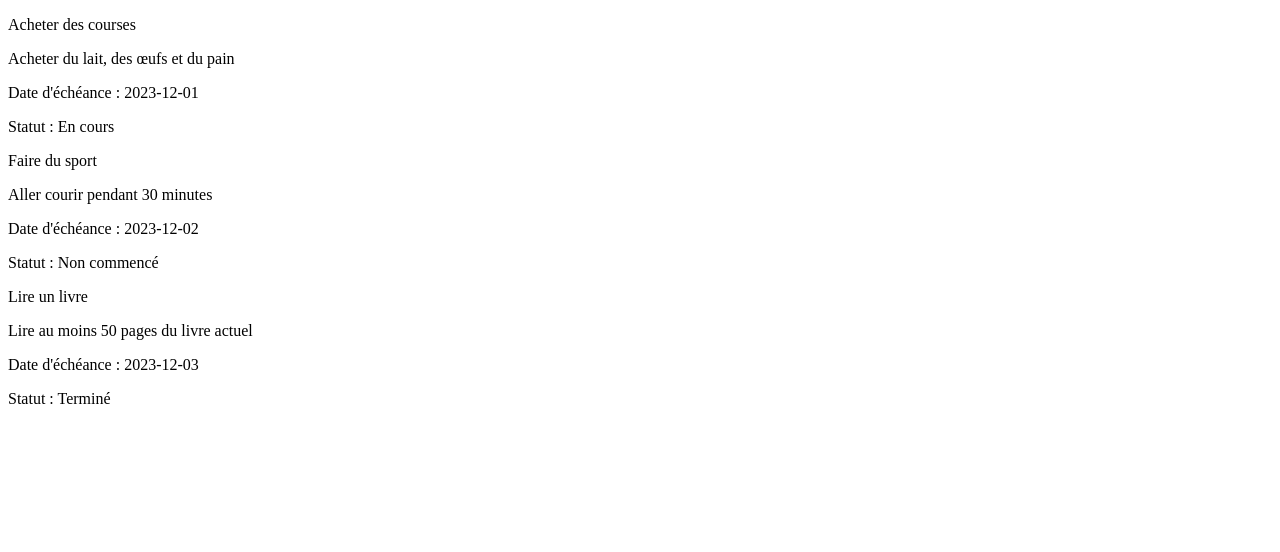
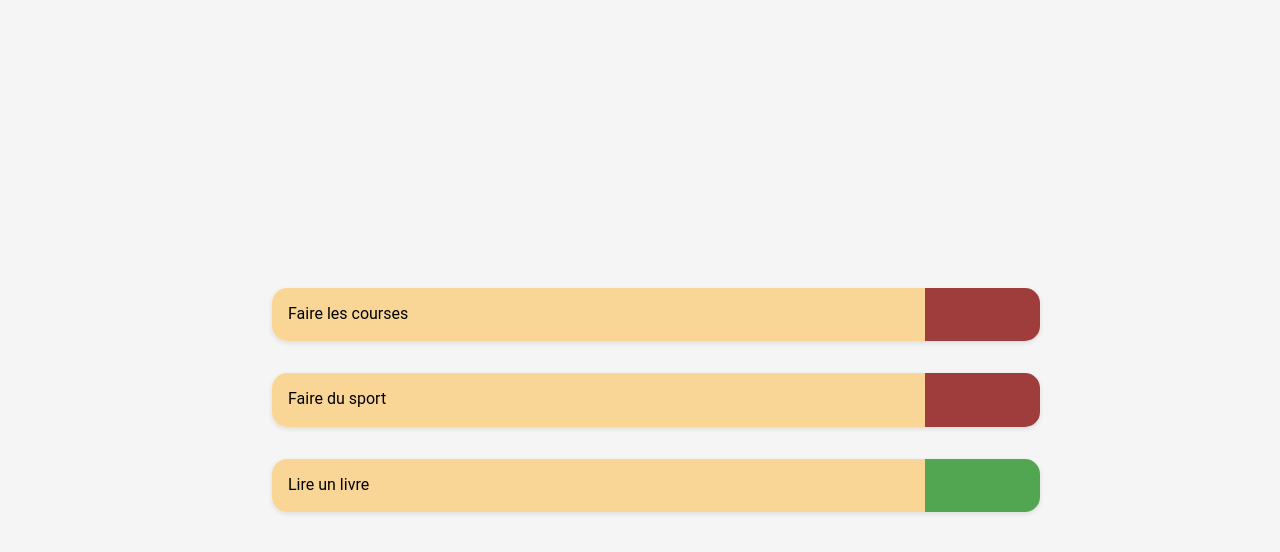
Before and after one commit to vraiSlophil/winkproject, a React (Vite) app: page / in a window 1280 px wide. Shown: the top 552 px of the page. Built offline with nearby package versions, Linux system fonts and the light colour scheme.

Commit message:
ajout du hook de mise à jour d'état

```diff
--- /dev/null
+++ b/src/App.css
@@ -0,0 +1,66 @@
+* {
+    margin: 0;
+    padding: 0;
+    box-sizing: border-box;
+}
+
+body {
+    font-family: 'Roboto', sans-serif;
+    background-color: #f5f5f5;
+    min-height: 100vh;
+}
+
+.task-container {
+    margin: 0 auto;
+    display: flex;
+    flex-direction: column;
+    align-items: start;
+    justify-content: center;
+    height: 100vh;
+    width: 60vw;
+}
+
+.task {
+    display: grid;
+    /*flex-direction: row;*/
+    /*justify-content: space-between;*/
+    /*align-items: center;*/
+    grid-template-columns: 85% 15%;
+    width: 100%;
+    background-color: #fff;
+    border-radius: 15px;
+    box-shadow: 0 2px 5px rgba(0, 0, 0, 0.1);
+    margin: 1em;
+    overflow: hidden;
+    /*height: 4em;*/
+}
+
+.task > p,
+.task > input {
+    display: flex;
+    flex-direction: row;
+    justify-content: space-between;
+    padding: 1em;
+    width: 100%;
+    height: 100%;
+}
+
+.task > p:first-child {
+    background-color: #fad696;
+}
+
+.task > input {
+    padding: 2em;
+    appearance: none;
+    /*--size: 4em;*/
+    /*width: var(--size);*/
+    /*height: var(--size);*/
+    width: 100%;
+    height: 100%;
+    cursor: pointer;
+    background-color: #9f3c3c;
+}
+
+.task > input:checked {
+    background-color: #52a652;
+}
--- a/src/App.jsx
+++ b/src/App.jsx
@@ -1,50 +1,53 @@
 import Task from "./components/Task.jsx";
+import "./App.css";
+import {useState} from "react";
 
-const listeDeTaches = [
-    {
+const listeDeTaches = [{
     id: 1,
-        titre: "Acheter des courses",
+    titre: "Faire les courses",
     description: "Acheter du lait, des œufs et du pain",
-        dateEcheance: "2023-12-01",
-        statut: "En cours"
-    },
-    {
+    dateCreation: "2023-12-01",
+    statut: false
+}, {
     id: 2,
     titre: "Faire du sport",
     description: "Aller courir pendant 30 minutes",
-        dateEcheance: "2023-12-02",
-        statut: "Non commencé"
-    },
-    {
+    dateCreation: "2023-12-02",
+    statut: false
+}, {
     id: 3,
     titre: "Lire un livre",
-        description: "Lire au moins 50 pages du livre actuel",
-        dateEcheance: "2023-12-03",
-        statut: "Terminé"
-    }
-];
-
+    description: "Lire 6 chapitres de Harry Potter",
+    dateCreation: "2023-12-03",
+    statut: true
+}];
 
 
 function App() {
 
-    return (
-        <div>
+    const [tasks, setTasks] = useState(listeDeTaches)
 
-            {listeDeTaches.map((task) => (
-                <Task
+    const handleStatusChange = (id) => {
+        setTasks(tasks.map(task =>
+        task.id === id ? {...task, statut: !task.statut} : task
+        ))
+    }
+
+    return (<div>
+            <div className="task-container">
+                {tasks.map((task) => (<Task
                         key={task.id}
                         id={task.id}
                         titre={task.titre}
                         description={task.description}
-                dateEcheance={task.dateEcheance}
+                        dateCreation={task.dateCreation}
                         statut={task.statut}
-                />
-            ))}
+                        onStatusChange={handleStatusChange}
+                    />))}
+            </div>
 
 
-        </div>
-    )
+        </div>)
 }
 
 export default App
--- a/src/components/Task.jsx
+++ b/src/components/Task.jsx
@@ -1,17 +1,20 @@
+import PropTypes from 'prop-types';
 
-
-
-
-function Task({ id, titre, description, dateEcheance, statut }) {
-    return (
-        <div id={id}>
+function Task({id, titre, statut, onStatusChange}) {
+    return (<div id={id} className={"task"}>
             <p>{titre}</p>
-            <p>{description}</p>
-            <p>Date d'échéance : {dateEcheance}</p>
-            <p>Statut : {statut}</p>
-
-        </div>
-    )
+            <input type="checkbox"
+                   checked={statut}
+                   onChange={() => onStatusChange(id)}
+            />
+        </div>);
 }
 
+Task.propTypes = {
+    id: PropTypes.number.isRequired,
+    titre: PropTypes.string.isRequired,
+    statut: PropTypes.bool,
+    onStatusChange: PropTypes.func.isRequired,
+};
+
 export default Task;
```
Lines whose indentation alone changed are shown as unchanged.
